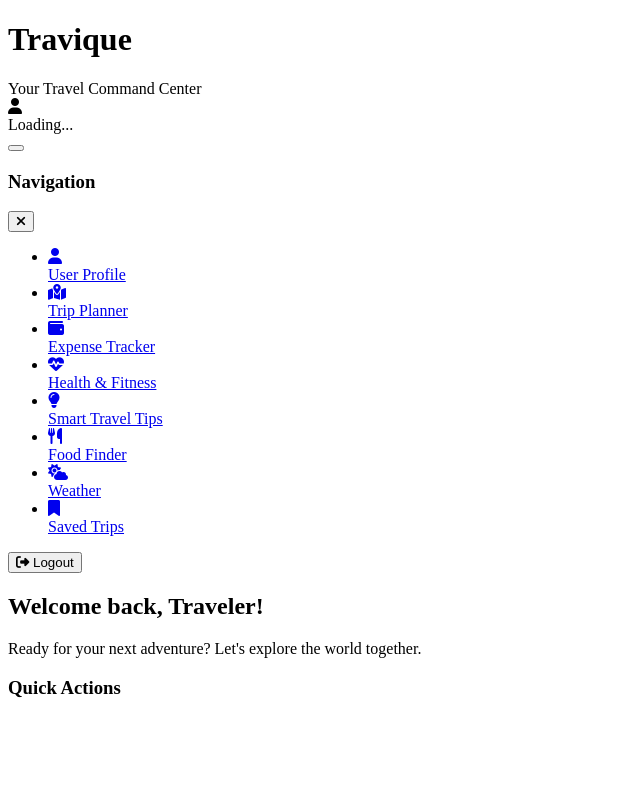
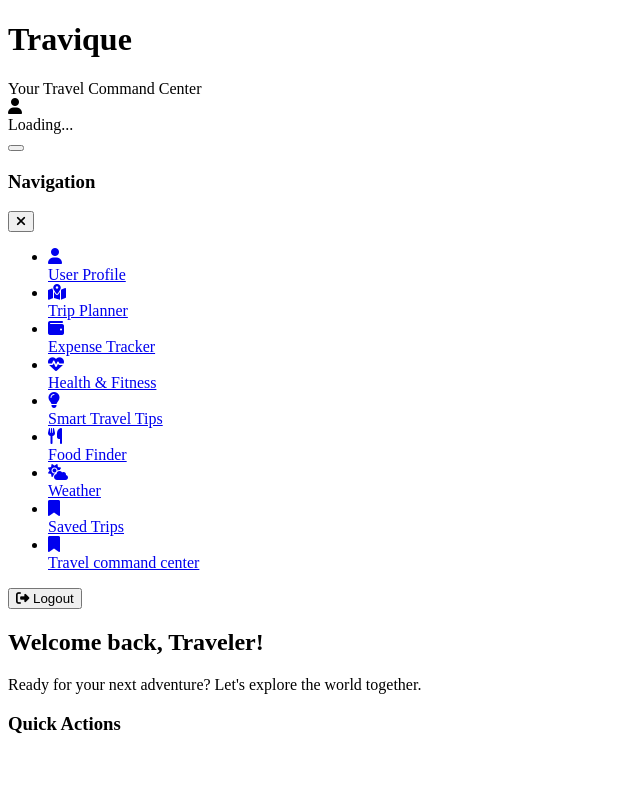
Before and after one commit to aidan2125/Backend-testing, a website with bundled scripts: page dashboard.html in a window 1280 px wide. Shown: the top 800 px of the page, without its empty margins (0-640 px from the left). Built offline with nearby package versions, Linux system fonts and the light colour scheme; a script that the page names is missing.

Commit message:
18/06/2025

```diff
--- a/dashboard.html
+++ b/dashboard.html
@@ -111,6 +111,15 @@
               <i class="fas fa-bookmark"></i>
             </div>
             <span>Saved Trips</span>
+          </a>
+        </li>
+
+        <li class="nav-item">
+          <a href="hub.html" class="nav-link">
+            <div class="nav-icon blue-theme">
+              <i class="fas fa-bookmark"></i>
+            </div>
+            <span>Travel command center </span>
           </a>
         </li>
       </ul>
```
